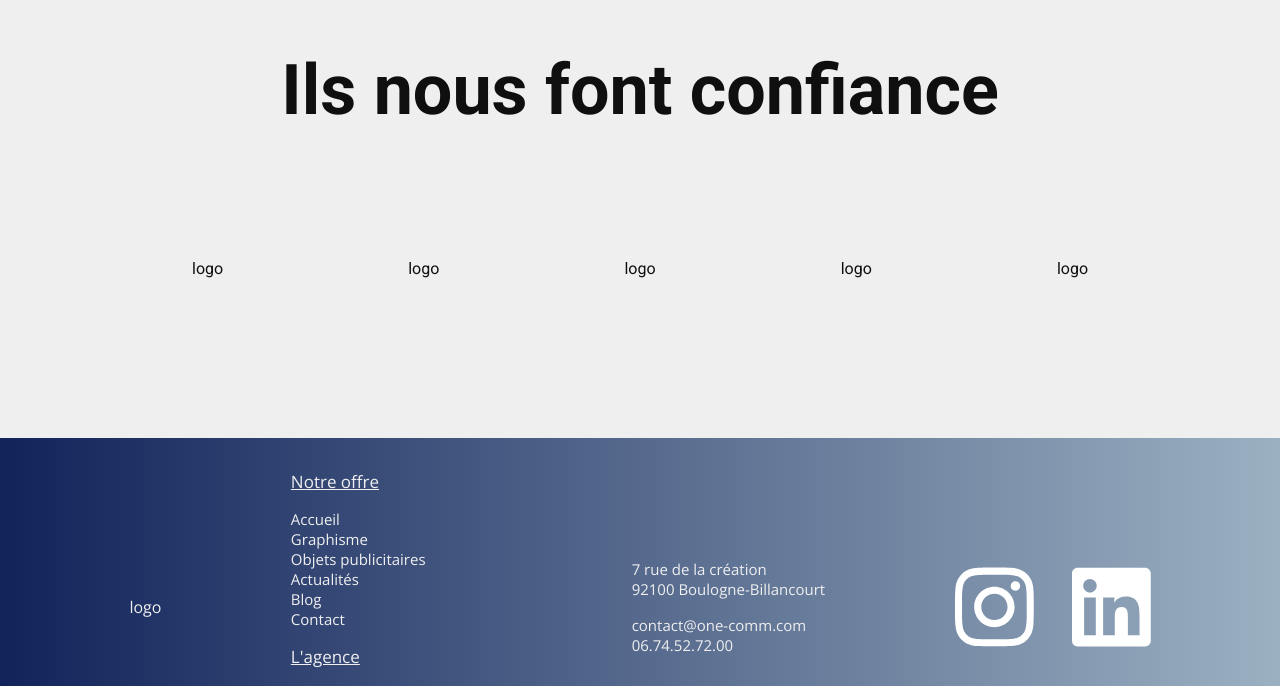
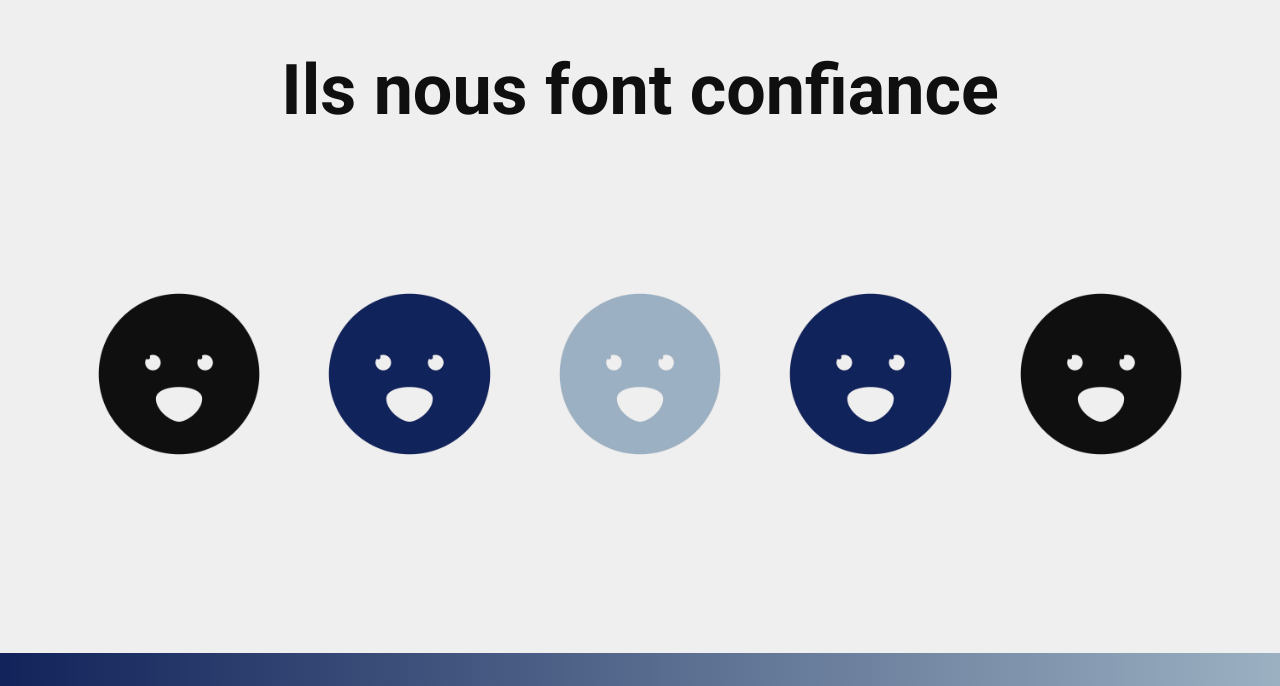
Before and after one commit to Scharlyopitz/One-comm, a React (Vite) app: page / in a window 1280 px wide. Shown: the part 5189-5875 px from the top of the page. Built offline with nearby package versions, Linux system fonts and the light colour scheme.

Commit message:
Ajout logo pour la section ils nous font confiance

```diff
--- a/src/components/Home/Section4.jsx
+++ b/src/components/Home/Section4.jsx
@@ -70,7 +70,11 @@ function Line({ images }) {
             <div
               key={i}
               className="img"
-              style={{ backgroundImage: `URL(${image})` }}
+              style={{
+                backgroundImage: `URL(${image})`,
+                backgroundSize: "cover",
+                backgroundPosition: "center",
+              }}
             />
           );
         })}
--- a/src/components/Home/Section5.jsx
+++ b/src/components/Home/Section5.jsx
@@ -1,3 +1,9 @@
+import Logo1 from "/black-icon.webp";
+import Logo2 from "/dark-blue-icon.webp";
+import Logo3 from "/light-blue-icon.webp";
+import Logo4 from "/dark-blue-icon.webp";
+import Logo5 from "/black-icon.webp";
+
 export default function Section5() {
   return (
     <section className="section5">
@@ -8,13 +14,15 @@ export default function Section5() {
 }
 
 function Logos() {
+  const logos = [Logo1, Logo2, Logo3, Logo4, Logo5];
+
   return (
     <>
       <div className="logosContainer">
-        {[...Array(5)].map((_, i) => {
+        {logos.map((logo, i) => {
           return (
             <div key={i} className="logo">
-              logo
+              <img src={logo} alt={`logo${i + 1}`} />
             </div>
           );
         })}
--- a/src/sass/pages/home/_section5.scss
+++ b/src/sass/pages/home/_section5.scss
@@ -12,7 +12,11 @@
   }
   .logosContainer {
     display: flex;
-    width: 70%;
     justify-content: space-between;
+    margin: 0 5vw;
+
+    img {
+      width: 100%;
+    }
   }
 }
--- a/src/style/style.css
+++ b/src/style/style.css
@@ -653,8 +653,11 @@ li {
 }
 .section5 .logosContainer {
   display: flex;
-  width: 70%;
   justify-content: space-between;
+  margin: 0 5vw;
+}
+.section5 .logosContainer img {
+  width: 100%;
 }
 
 .texteSecion {
```
Also changed, not shown: 1 other file (tests, documents, lock files or other folders).
